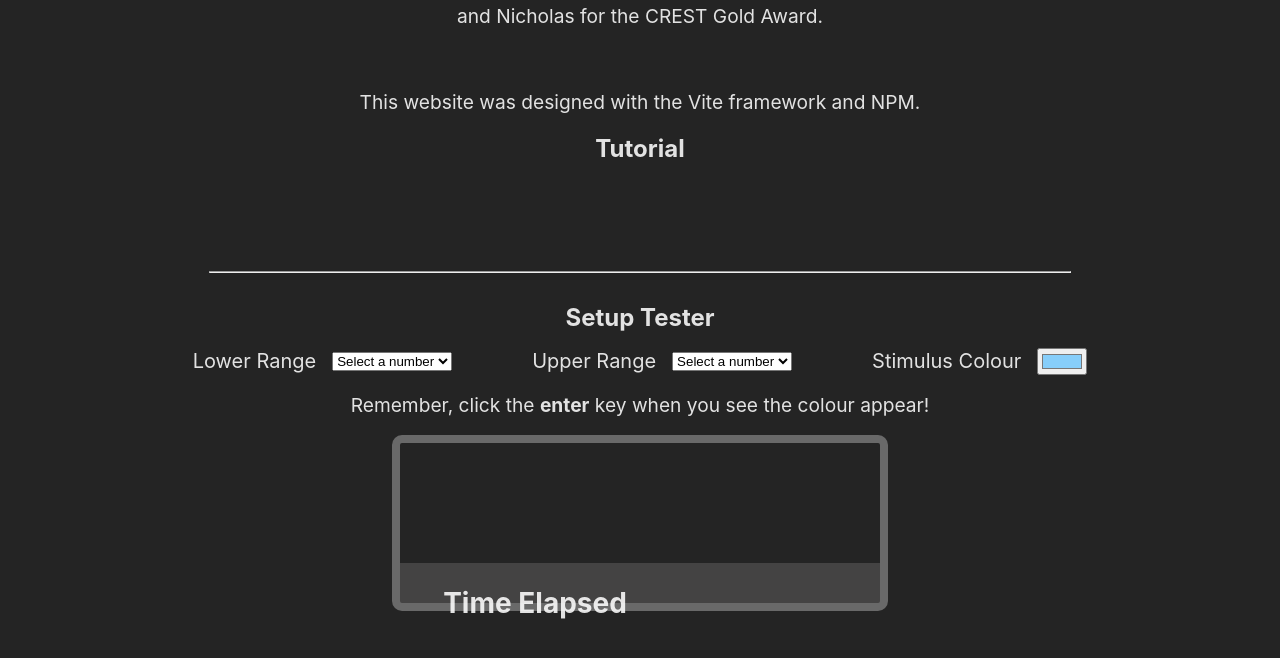
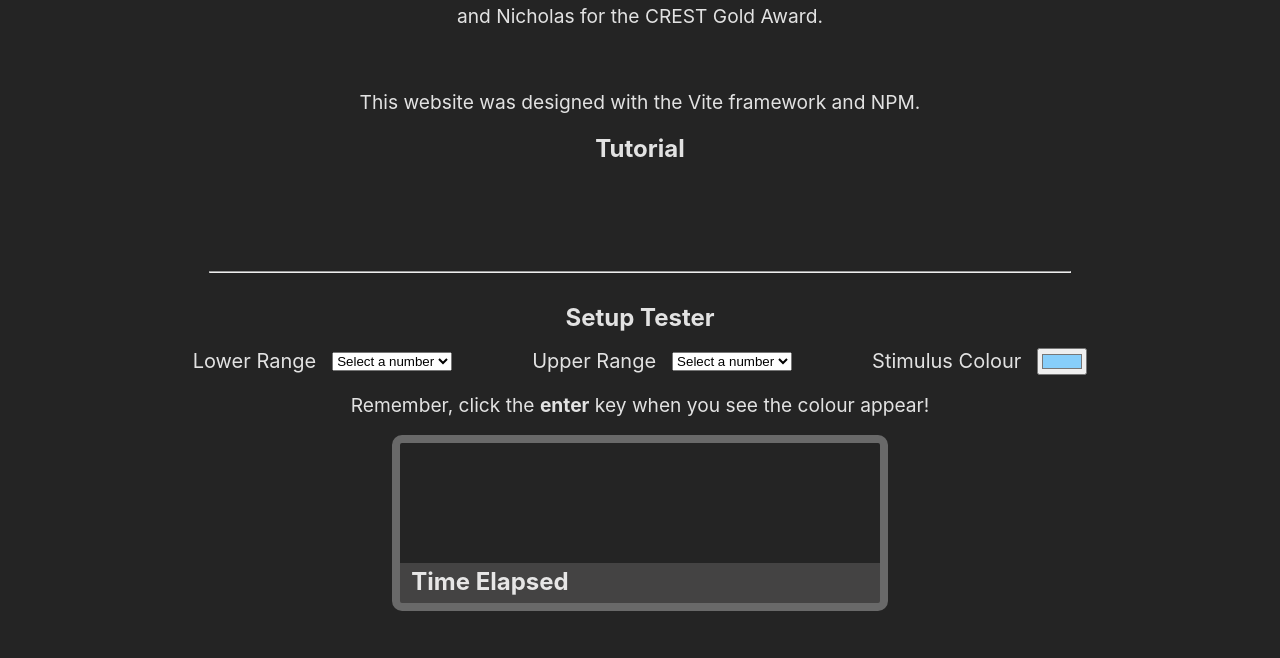
Before and after one commit to helloworld3200/reaction-times-tester, a website built with Vite: page index.html in a window 1280 px wide. Shown: the part 136-794 px from the top of the page. Built offline with nearby package versions, Linux system fonts and the light colour scheme.

Commit message:
added stoff

```diff
--- a/css/tester.css
+++ b/css/tester.css
@@ -49,7 +49,6 @@ button.startTestButton.clicked {
 }
 
 .timeElapsed{
-    transform: translateY(-23px);
-    font-size: 1.75em;
-    transform: translateX(-105px);
+    transform: translateY(-15px) translateX(-150px);
+    font-size: 1.5em;
 }
```
Also changed, not shown: favicon.png.
